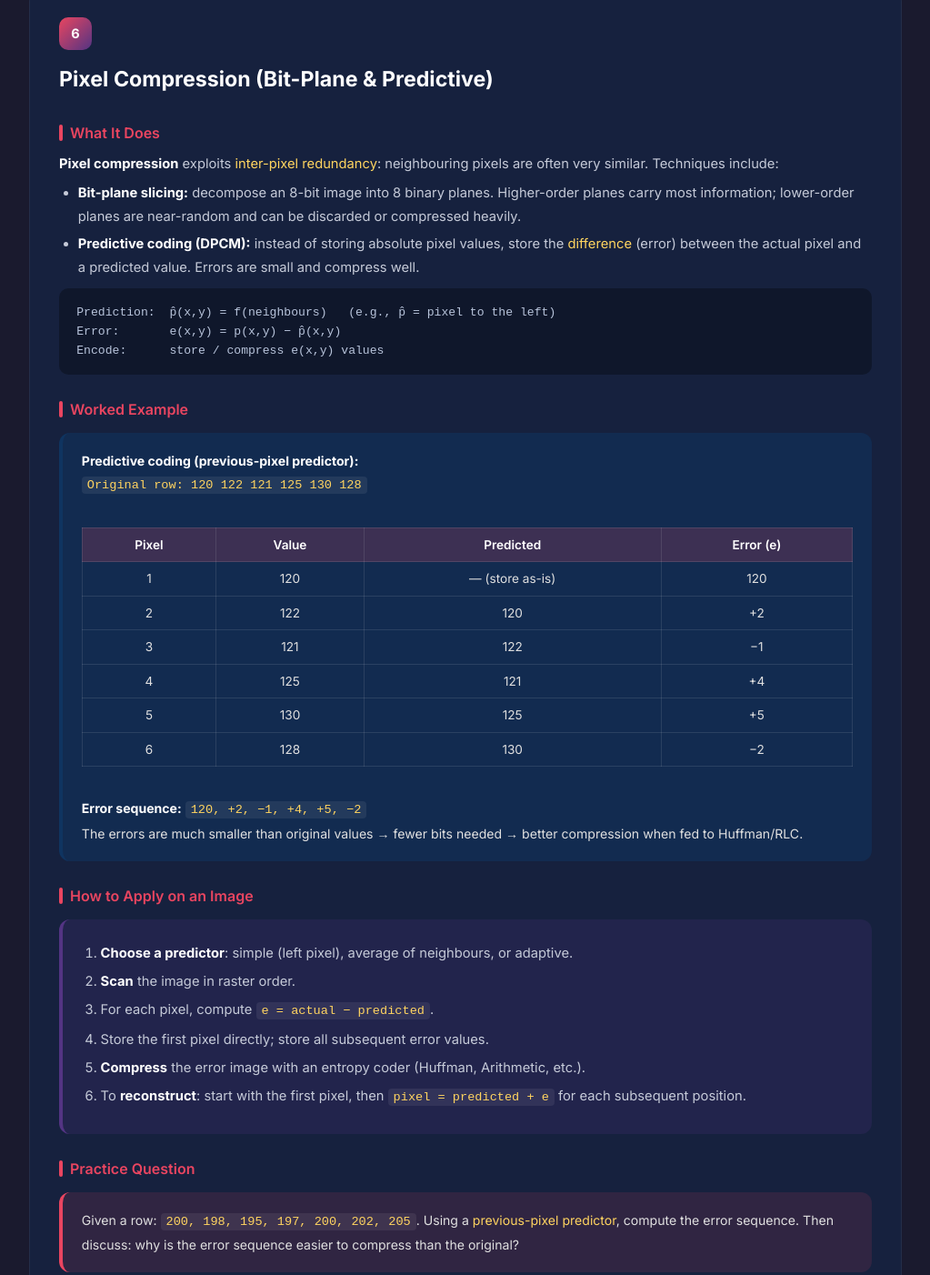
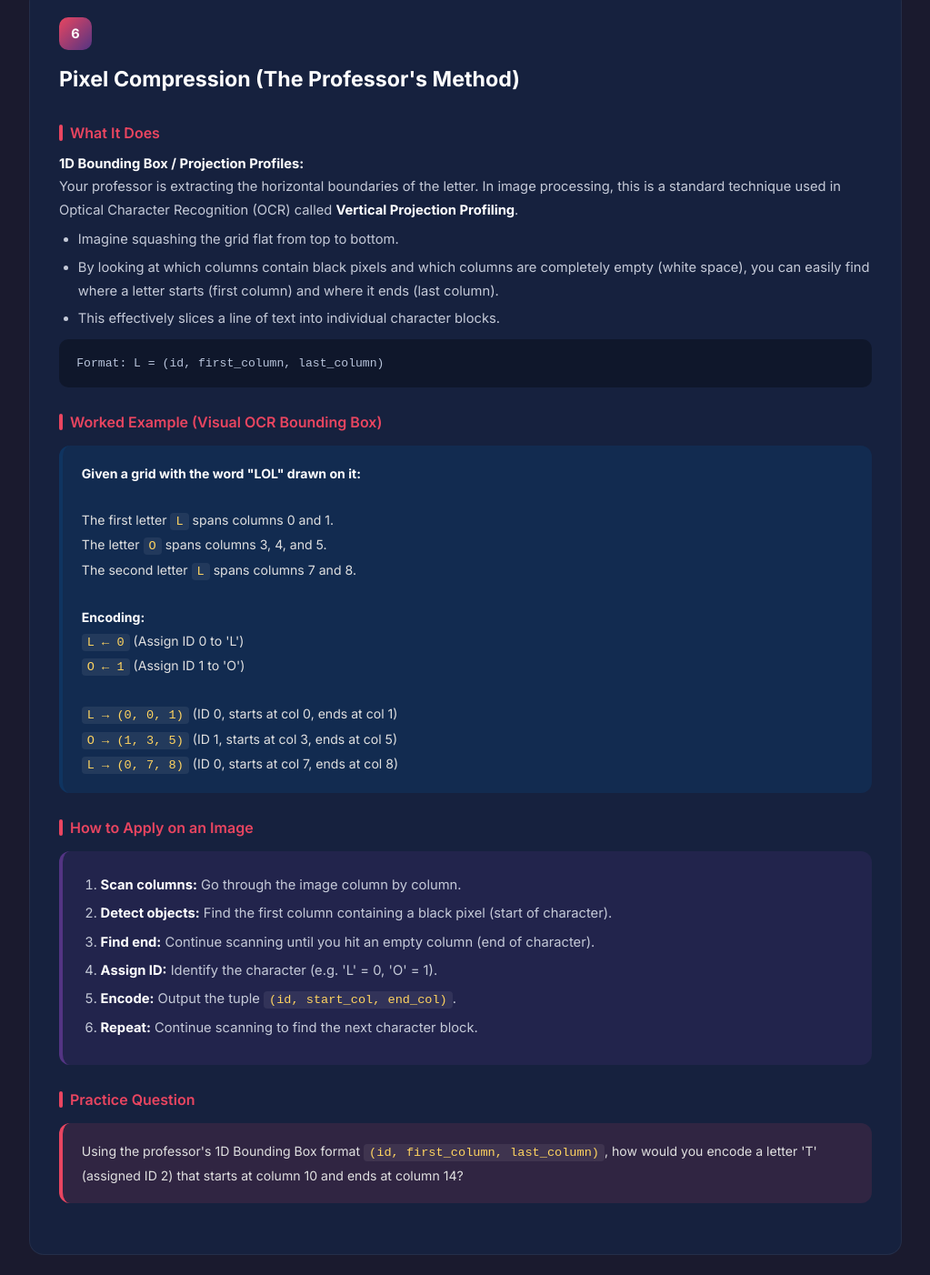
Before and after one commit to ahmedelrweny1/ImageProcessingRev, a plain HTML site: page section2_compression_padding.html in a window 1280 px wide. Shown: the part 7628-9030 px from the top of the page at 91% size, without its empty margins (128-1151 px from the left). Drawn offline with Linux system fonts and the light colour scheme.

Commit message:
Update mirror padding and pixel compression (Professor's method)

```diff
--- a/section2_compression_padding.html
+++ b/section2_compression_padding.html
@@ -460,53 +460,49 @@ Step 3: Merge A(7) + Node₂(9) → Root(16)</pre>
 <!-- ──────────── 6. Pixel Compression ──────────── -->
 <div class="card">
   <div class="card-number">6</div>
-  <h2>Pixel Compression (Bit-Plane &amp; Predictive)</h2>
+  <h2>Pixel Compression (The Professor's Method)</h2>
 
   <h3>What It Does</h3>
   <p>
-    <strong>Pixel compression</strong> exploits <em>inter-pixel redundancy</em>: neighbouring pixels are often very similar. Techniques include:
+    <strong>1D Bounding Box / Projection Profiles:</strong><br>
+    Your professor is extracting the horizontal boundaries of the letter. In image processing, this is a standard technique used in Optical Character Recognition (OCR) called <strong>Vertical Projection Profiling</strong>.
   </p>
   <ul>
-    <li><strong>Bit-plane slicing:</strong> decompose an 8-bit image into 8 binary planes. Higher-order planes carry most information; lower-order planes are near-random and can be discarded or compressed heavily.</li>
-    <li><strong>Predictive coding (DPCM):</strong> instead of storing absolute pixel values, store the <em>difference</em> (error) between the actual pixel and a predicted value. Errors are small and compress well.</li>
+    <li>Imagine squashing the grid flat from top to bottom.</li>
+    <li>By looking at which columns contain black pixels and which columns are completely empty (white space), you can easily find where a letter starts (first column) and where it ends (last column).</li>
+    <li>This effectively slices a line of text into individual character blocks.</li>
   </ul>
-  <pre>Prediction:  p̂(x,y) = f(neighbours)   (e.g., p̂ = pixel to the left)
-Error:       e(x,y) = p(x,y) − p̂(x,y)
-Encode:      store / compress e(x,y) values</pre>
+  <pre>Format: L = (id, first_column, last_column)</pre>
 
-  <h3>Worked Example</h3>
+  <h3>Worked Example (Visual OCR Bounding Box)</h3>
   <div class="box box-example">
-    <strong>Predictive coding (previous-pixel predictor):</strong><br>
-    <code>Original row:  120  122  121  125  130  128</code><br><br>
-    <table>
-      <tr><th>Pixel</th><th>Value</th><th>Predicted</th><th>Error (e)</th></tr>
-      <tr><td>1</td><td>120</td><td>— (store as-is)</td><td>120</td></tr>
-      <tr><td>2</td><td>122</td><td>120</td><td>+2</td></tr>
-      <tr><td>3</td><td>121</td><td>122</td><td>−1</td></tr>
-      <tr><td>4</td><td>125</td><td>121</td><td>+4</td></tr>
-      <tr><td>5</td><td>130</td><td>125</td><td>+5</td></tr>
-      <tr><td>6</td><td>128</td><td>130</td><td>−2</td></tr>
-    </table>
-    <br>
-    <strong>Error sequence:</strong> <code>120, +2, −1, +4, +5, −2</code><br>
-    The errors are much smaller than original values → fewer bits needed → better compression when fed to Huffman/RLC.
+    <strong>Given a grid with the word "LOL" drawn on it:</strong><br><br>
+    The first letter <code>L</code> spans columns 0 and 1.<br>
+    The letter <code>O</code> spans columns 3, 4, and 5.<br>
+    The second letter <code>L</code> spans columns 7 and 8.<br><br>
+    <strong>Encoding:</strong><br>
+    <code>L &larr; 0</code> (Assign ID 0 to 'L')<br>
+    <code>O &larr; 1</code> (Assign ID 1 to 'O')<br><br>
+    <code>L &rarr; (0, 0, 1)</code>  (ID 0, starts at col 0, ends at col 1)<br>
+    <code>O &rarr; (1, 3, 5)</code>  (ID 1, starts at col 3, ends at col 5)<br>
+    <code>L &rarr; (0, 7, 8)</code>  (ID 0, starts at col 7, ends at col 8)<br>
   </div>
 
   <h3>How to Apply on an Image</h3>
   <div class="box box-steps">
     <ol>
-      <li><strong>Choose a predictor</strong>: simple (left pixel), average of neighbours, or adaptive.</li>
-      <li><strong>Scan</strong> the image in raster order.</li>
-      <li>For each pixel, compute <code>e = actual − predicted</code>.</li>
-      <li>Store the first pixel directly; store all subsequent error values.</li>
-      <li><strong>Compress</strong> the error image with an entropy coder (Huffman, Arithmetic, etc.).</li>
-      <li>To <strong>reconstruct</strong>: start with the first pixel, then <code>pixel = predicted + e</code> for each subsequent position.</li>
+      <li><strong>Scan columns:</strong> Go through the image column by column.</li>
+      <li><strong>Detect objects:</strong> Find the first column containing a black pixel (start of character).</li>
+      <li><strong>Find end:</strong> Continue scanning until you hit an empty column (end of character).</li>
+      <li><strong>Assign ID:</strong> Identify the character (e.g. 'L' = 0, 'O' = 1).</li>
+      <li><strong>Encode:</strong> Output the tuple <code>(id, start_col, end_col)</code>.</li>
+      <li><strong>Repeat:</strong> Continue scanning to find the next character block.</li>
     </ol>
   </div>
 
   <h3>Practice Question</h3>
   <div class="box box-question">
-    Given a row: <code>200, 198, 195, 197, 200, 202, 205</code>. Using a <em>previous-pixel predictor</em>, compute the error sequence. Then discuss: why is the error sequence easier to compress than the original?
+    Using the professor's 1D Bounding Box format <code>(id, first_column, last_column)</code>, how would you encode a letter 'T' (assigned ID 2) that starts at column 10 and ends at column 14?
   </div>
 </div>
 
@@ -532,17 +528,11 @@ Encode:      store / compress e(x,y) values</pre>
 
   <h3>Worked Example</h3>
   <div class="box box-example">
-    <strong>Original 3×3 image:</strong>
-    <pre>1  2  3
-4  5  6
-7  8  9</pre>
-    <strong>Mirror-padded by 1 pixel (symmetric):</strong>
-    <pre>5  4  5  6  5
-2  1  2  3  2
-5  4  5  6  5
-8  7  8  9  8
-5  4  5  6  5</pre>
-    The edges are mirrored: left of <code>1 2 3</code> is <code>2 1</code> (reflected), etc.
+    <strong>Original 1D array:</strong>
+    <pre>[ 1  2  3 ]</pre>
+    <strong>Mirror-padded by 2 pixels (we take the edges also):</strong>
+    <pre>[ 2  1  1  2  3  3  2 ]</pre>
+    The edges are mirrored and duplicated: left of <code>1 2 3</code> we pad with <code>2 1</code>, and right of it we pad with <code>3 2</code>.
   </div>
 
   <h3>How to Apply on an Image</h3>
```
